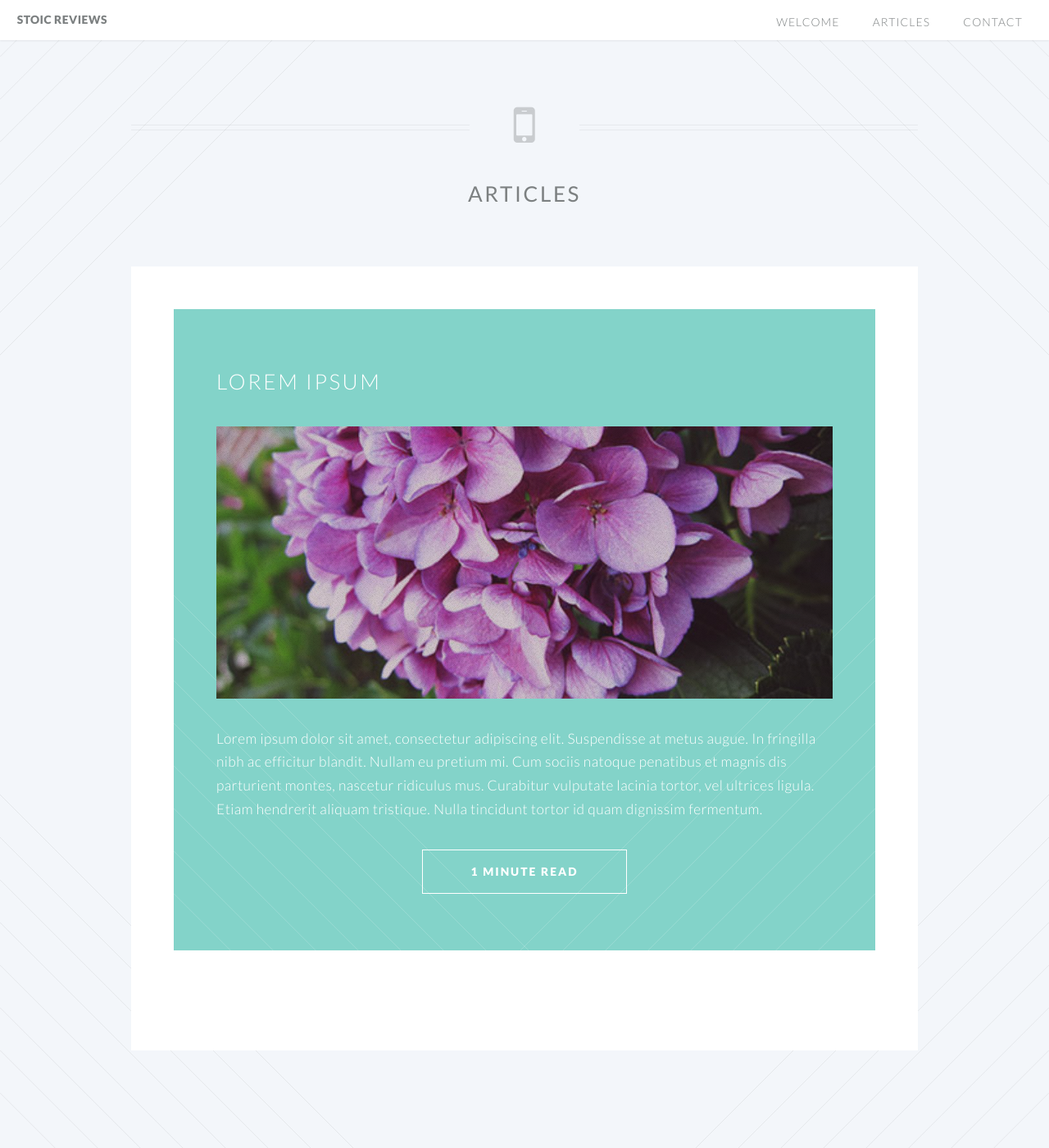
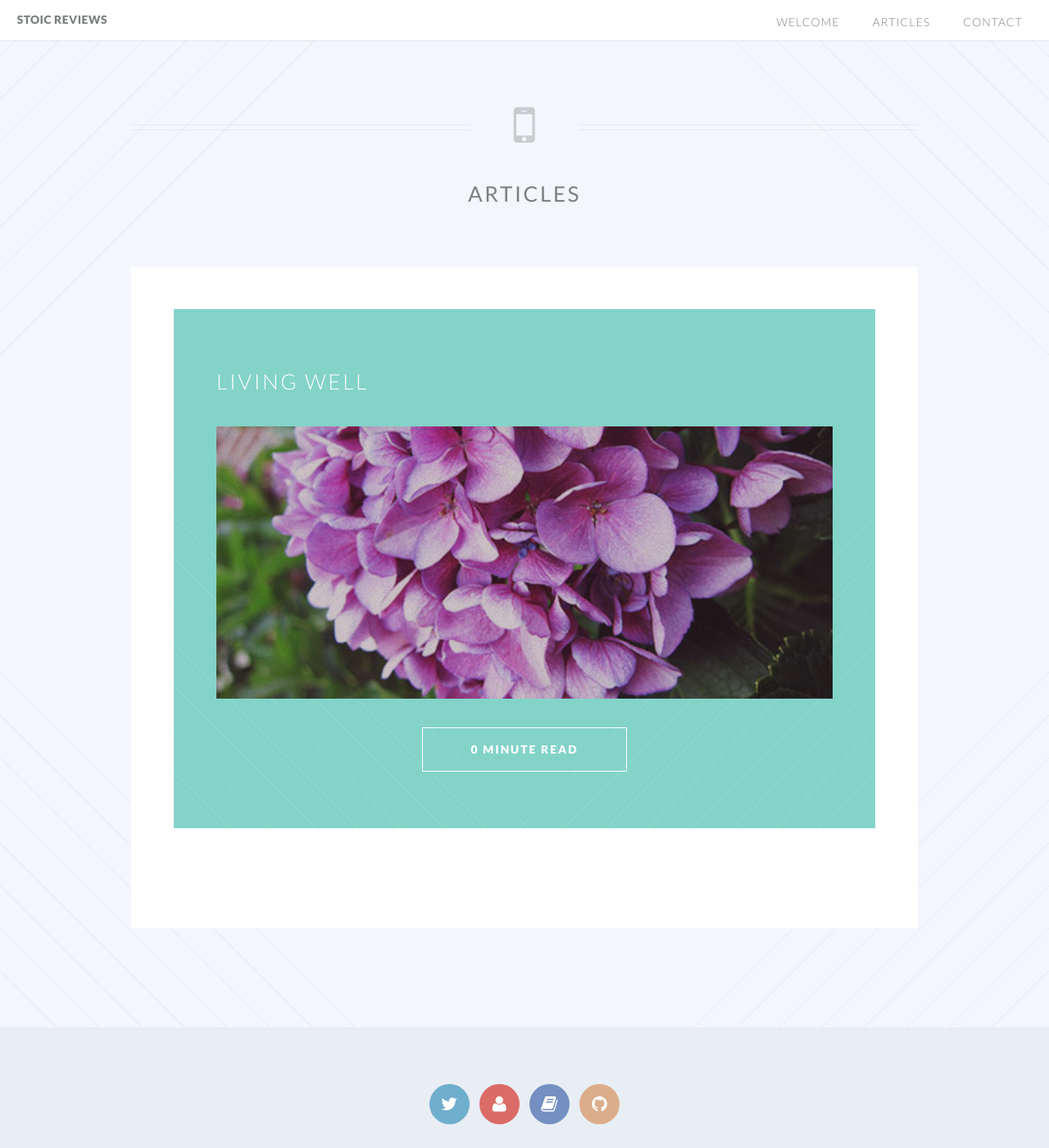
Before and after one commit to jamestomasino/stoicreviews, a Jekyll site: the page built from articles/index.html, in a window 1280 px wide and 1400 px high. Shown: the whole window at 82% size. Built offline with Jekyll 4.4.1, drawn with Linux system fonts in a browser that asks for light colours; the list of posts is cut into pages by our own code.

```diff
--- a/_config.yml
+++ b/_config.yml
@@ -8,6 +8,8 @@
   Google search results) and in your feed.xml site description.
 baseurl: "" # the subpath of your site, e.g. /blog/
 permalink: /articles/:categories/:title
+paginate: 5
+paginate_path: "/articles/page:num/"
 url: "http://stoicreviews.com" # the base hostname & protocol for your site
 twitter_username: mr_ino
 github_username:  jamestomasino
--- a/_includes/header.html
+++ b/_includes/header.html
@@ -3,8 +3,8 @@
 				<nav id="nav">
 					<ul>
 						<li><a href="/">Welcome</a></li>
-                        <li><a href="/articles.html">Articles</a></li>
-                        <li><a href="/contact.html">Contact</a></li>
+                        <li><a href="/articles">Articles</a></li>
+                        <li><a href="/contact">Contact</a></li>
 						<!--
 						<li class="submenu">
 							<a href="">Layouts</a>
@@ -12,7 +12,7 @@
 								<li><a href="/left-sidebar.html">Left Sidebar</a></li>
 								<li><a href="/right-sidebar.html">Right Sidebar</a></li>
 								<li><a href="/no-sidebar.html">No Sidebar</a></li>
-								<li><a href="/contact.html">Contact</a></li>
+								<li><a href="/contact">Contact</a></li>
 							</ul>
 						</li>
 						<li><a href="#" class="button special">Sign Up</a></li>-->
--- a/_posts/2014-08-07-first-post.markdown
+++ /dev/null
@@ -1,12 +0,0 @@
----
-layout: post
-title:  "Lorem Ipsum"
-date:   2014-08-31 14:36:23
-category: "monkeys"
----
-<span class="image featured"><img src="/images/pic02.jpg" alt=""></span>
-Lorem ipsum dolor sit amet, consectetur adipiscing elit. Suspendisse at metus augue. In fringilla nibh ac efficitur blandit. Nullam eu pretium mi. Cum sociis natoque penatibus et magnis dis parturient montes, nascetur ridiculus mus. Curabitur vulputate lacinia tortor, vel ultrices ligula. Etiam hendrerit aliquam tristique. Nulla tincidunt tortor id quam dignissim fermentum.
-
-Duis in purus sit amet elit ullamcorper venenatis vel a diam. Pellentesque habitant morbi tristique senectus et netus et malesuada fames ac turpis egestas. Donec dictum quam id ultricies dapibus. Donec rutrum pellentesque nisl, in bibendum erat imperdiet et. Maecenas eros lorem, dignissim in eros ut, consequat eleifend ante. Duis leo tortor, porttitor non ex ut, varius consectetur purus. Mauris vel erat risus. Nam convallis, lorem et tempus efficitur, nulla tortor efficitur sapien, ut pretium nisl turpis at purus. Nulla dui risus, suscipit nec tellus ac, aliquam finibus mi. Suspendisse accumsan, nisl a aliquet hendrerit, massa metus volutpat libero, et mollis lectus mauris et justo. Ut vitae est ut ligula sollicitudin blandit. Quisque egestas eleifend tortor, in finibus ex. Donec non orci quis odio porttitor mattis.
-
-Duis ut blandit lorem. Suspendisse potenti. Donec maximus blandit neque dapibus hendrerit. Praesent dignissim turpis eu nisl varius tempor. Interdum et malesuada fames ac ante ipsum primis in faucibus. Curabitur in volutpat felis. Sed eget neque vel risus fermentum maximus a vel arcu. Vivamus non lorem mattis, vehicula metus eu, pellentesque mauris. Nunc fermentum efficitur justo, et rutrum mi finibus non. Sed vehicula eros id elit elementum rhoncus. Nullam quis tellus vitae metus eleifend pharetra eget interdum nulla. Integer sit amet imperdiet urna.
--- a/articles.html
+++ b/articles/index.html
@@ -18,10 +18,10 @@
 					<ul class="buttons">
 						<li><a href="{{ post.url }}" class="button">
 							{% capture words %}
-							{{ post.content | number_of_words | minus: 180 }}
+								{{ post.content | number_of_words }}
 							{% endcapture %}
 							{% unless words contains "-" %}
-							{{ words | plus: 180 | divided_by: 180 | append: " minute read" }}
+								{{ words | divided_by: 180 | append: " minute read" }}
 							{% endunless %}
 						</a></li>
 					</ul></section>
--- a/contact.html
+++ b/contact/index.html
@@ -42,7 +42,7 @@
 										<div class="12u">
 											<ul class="buttons">
 												<input type="text" name="_gotcha" style="display:none" />
-												<input type="hidden" name="_next" value="//www.stoicreviews.com/thankyou.html" />
+												<input type="hidden" name="_next" value="//www.stoicreviews.com/contact/thankyou.html" />
 												<li><input type="submit" class="special" value="Send Message" /></li>
 											</ul>
 										</div>
--- a/index.html
+++ b/index.html
@@ -23,7 +23,7 @@
 								<p>Sed tristique purus vitae volutpat ultrices. Aliquam eu elit eget arcu comteger ut fermentum lorem. Lorem ipsum dolor sit amet. Sed tristique purus vitae volutpat ultrices. eu elit eget commodo. Sed tristique purus vitae volutpat ultrices. Aliquam eu elit eget arcu commodo.</p>
 								<footer>
 									<ul class="buttons">
-										<li><a href="articles.html" class="button">Find Out More</a></li>
+										<li><a href="/articles" class="button">Find Out More</a></li>
 									</ul>
 								</footer>
 
@@ -140,7 +140,7 @@
 
 						<footer class="major">
 							<ul class="buttons">
-								<li><a href="articles.html" class="button">See More</a></li>
+								<li><a href="/articles" class="button">See More</a></li>
 							</ul>
 						</footer>
 
--- a/left-sidebar.html
+++ b/left-sidebar.html
@@ -42,7 +42,7 @@
 								<li><a href="left-sidebar.html">Left Sidebar</a></li>
 								<li><a href="right-sidebar.html">Right Sidebar</a></li>
 								<li><a href="no-sidebar.html">No Sidebar</a></li>
-								<li><a href="contact.html">Contact</a></li>
+								<li><a href="/contact">Contact</a></li>
 								<li class="submenu">
 									<a href="">Submenu</a>
 									<ul>
```
Also changed, not shown: _posts/2016-01-24-living-well.md (added, +8 -0 lines), contact/thankyou.html (renamed from thankyou.html).
